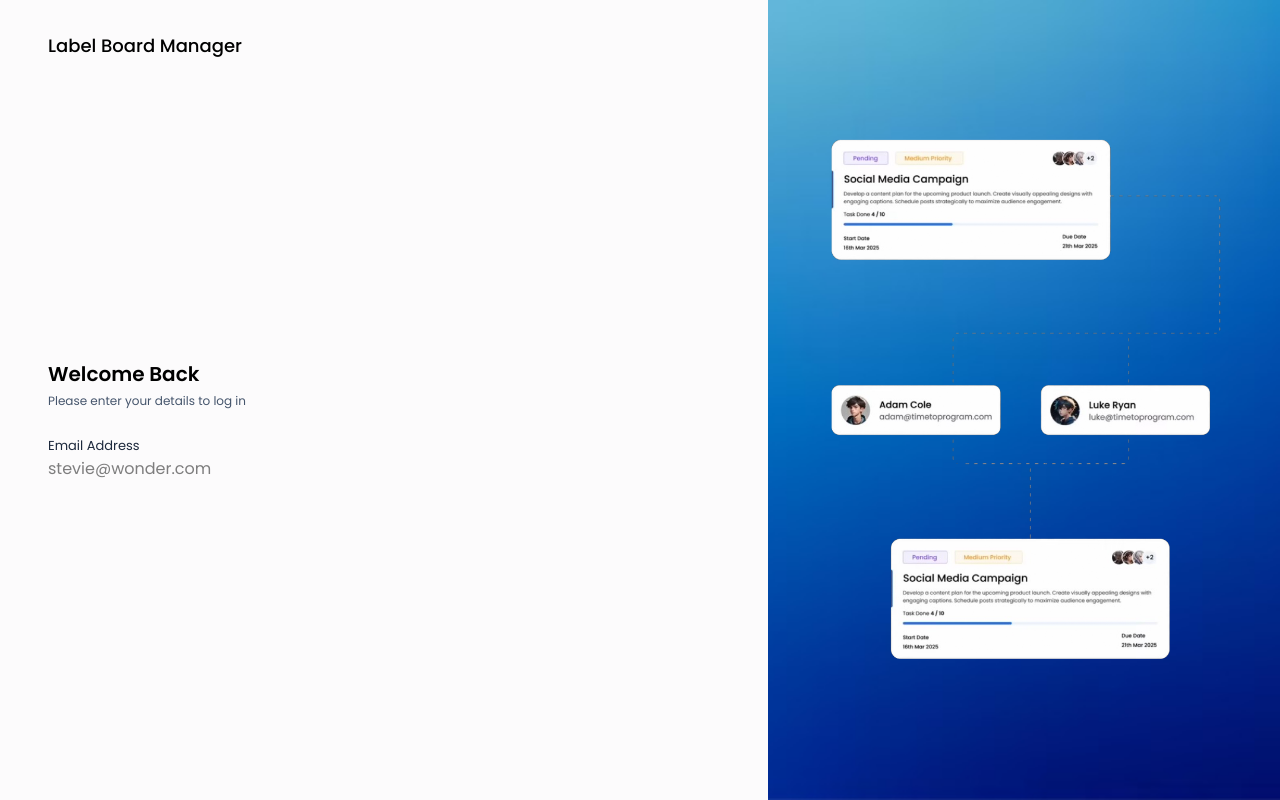
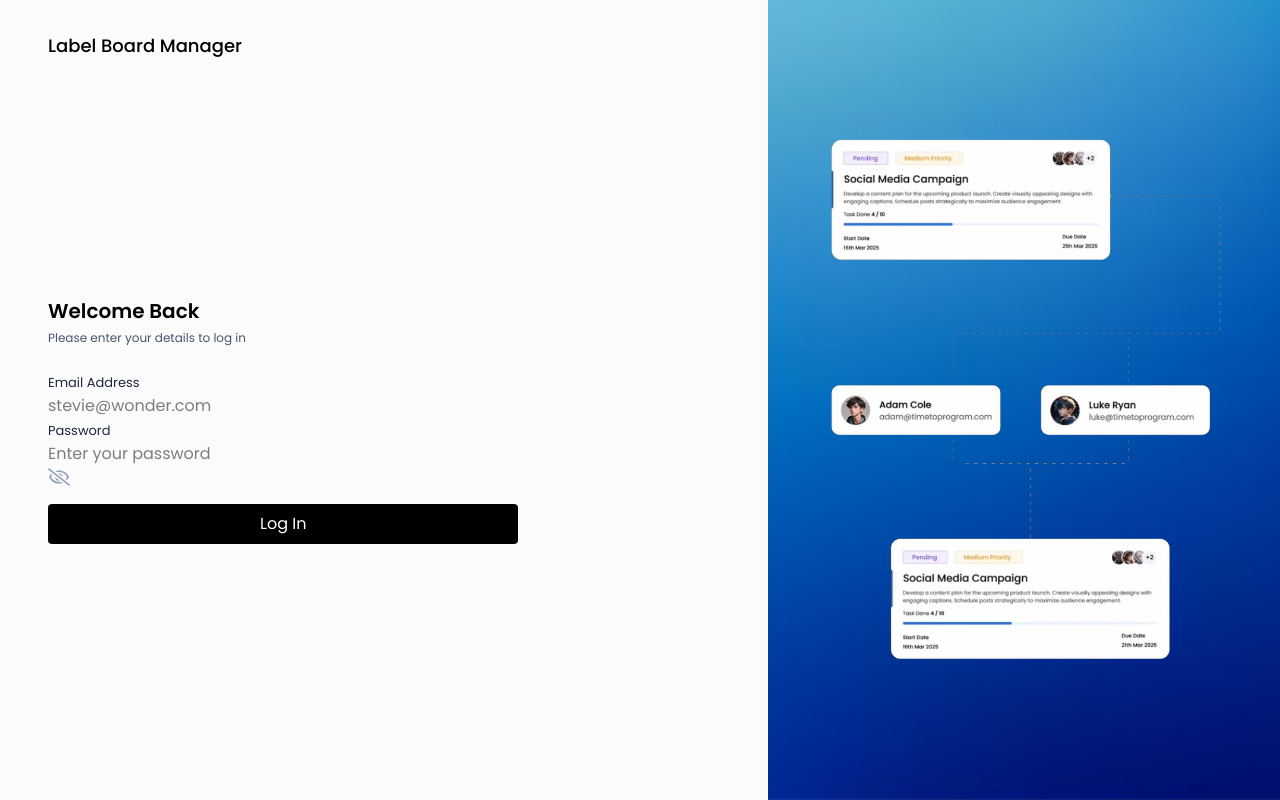
Before and after one commit to tgulu/Label-Board, a React (Vite) app in the folder frontend/: page /login in a window 1280 px wide. Built offline with nearby package versions, Linux system fonts and the light colour scheme.

Commit message:
fix typo for navigation

```diff
--- a/frontend/src/pages/Auth/Login.jsx
+++ b/frontend/src/pages/Auth/Login.jsx
@@ -1,19 +1,21 @@
 import React, { useState } from "react";
 import AuthLayout from "../../components/layouts/AuthLayout";
 import { useNavigate } from "react-router-dom";
-import Input from "../../components/Inputs/Input";
+import Input from "../../components/Inputs/Input"; // Make sure the path is correct
 
 const Login = () => {
   const [email, setEmail] = useState("");
   const [password, setPassword] = useState("");
   const [error, setError] = useState(null);
 
-  const naviagete = useNavigate();
+  const navigate = useNavigate(); // fixed typo
 
   // Handle Login Form Submit
   const handleLogin = async (e) => {
     e.preventDefault();
+    // TODO: Add your login logic here
   };
+
   return (
     <AuthLayout>
       <div className="lg:w-[70%] h-3/4 md:h-full flex flex-col justify-center">
@@ -25,11 +27,26 @@ const Login = () => {
         <form onSubmit={handleLogin}>
           <Input
             value={email}
-            onChange={(target) => setEmail(target.value)}
+            onChange={({ target }) => setEmail(target.value)}
             label="Email Address"
             placeholder="stevie@wonder.com"
             type="text"
-          ></Input>
+          />
+
+          <Input
+            value={password}
+            onChange={({ target }) => setPassword(target.value)}
+            label="Password"
+            placeholder="Enter your password"
+            type="password"
+          />
+
+          <button
+            type="submit"
+            className="mt-4 bg-black text-white py-2 px-4 rounded w-full"
+          >
+            Log In
+          </button>
         </form>
       </div>
     </AuthLayout>
```
